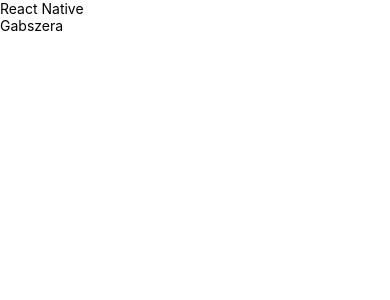
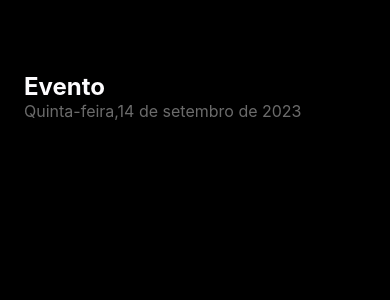
Before and after one commit to GabrielRPaulo/imhere, a React Native app: screen / in a window 390 px wide. Shown: the top 300 px of the page. Built offline with nearby package versions, Linux system fonts and the light colour scheme.

Commit message:
Componentização da Home

```diff
--- a/App.tsx
+++ b/App.tsx
@@ -1,10 +1,7 @@
-import { Text, View } from "react-native"
+import Home from "./src/screens/Home";
 
 export default function App(){
   return (
-    <View>
-    <Text>React Native</Text>
-    <Text>Gabszera</Text>
-    </View>
-  )
+    <Home/>
+  );
 }
--- /dev/null
+++ b/src/screens/Home/index.tsx
@@ -0,0 +1,18 @@
+import { Text, View, } from "react-native"
+import { styles } from './styles' ;
+
+export default function Home(){
+  return (
+    <View style={styles.container}>
+
+    <Text style={styles.eventName}>
+      Evento
+      </Text>
+
+    <Text style={styles.eventDate}>
+      Quinta-feira,14 de setembro de 2023
+      </Text>
+
+      </View>
+  )
+}
--- /dev/null
+++ b/src/screens/Home/styles.ts
@@ -0,0 +1,19 @@
+import { StyleSheet } from "react-native"
+
+export const styles = StyleSheet.create({
+    container: {
+      backgroundColor: "#000000",
+      flex: 1,
+      padding: 24
+    },
+    eventName: {
+      color: '#FDFCFE',
+        fontSize:24,
+        fontWeight: 'bold',
+        marginTop: 48
+    },
+    eventDate: {
+      color: '#6b6b6b',
+      fontSize:16
+    }
+  })
```
